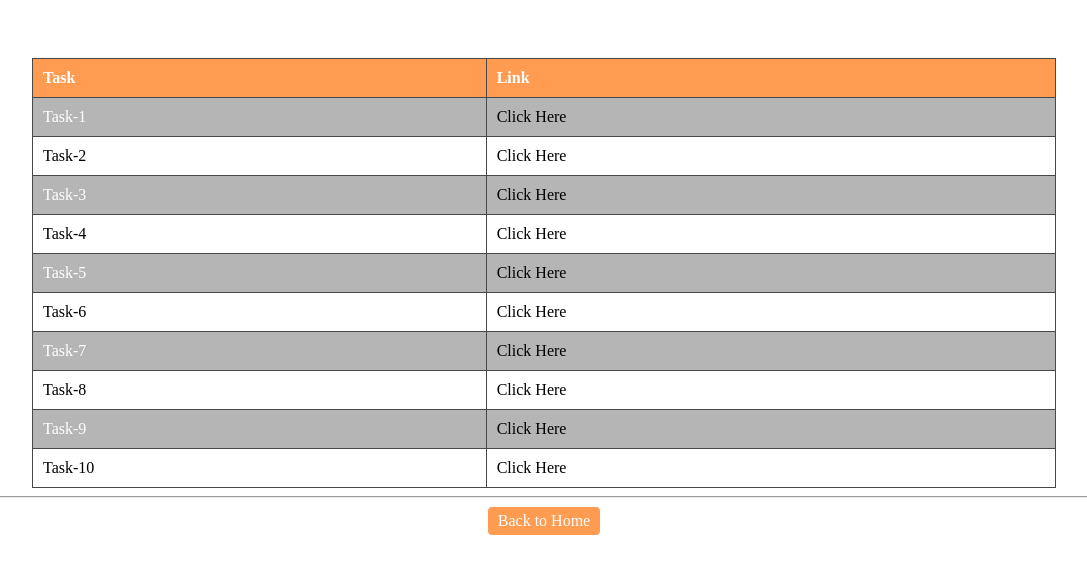
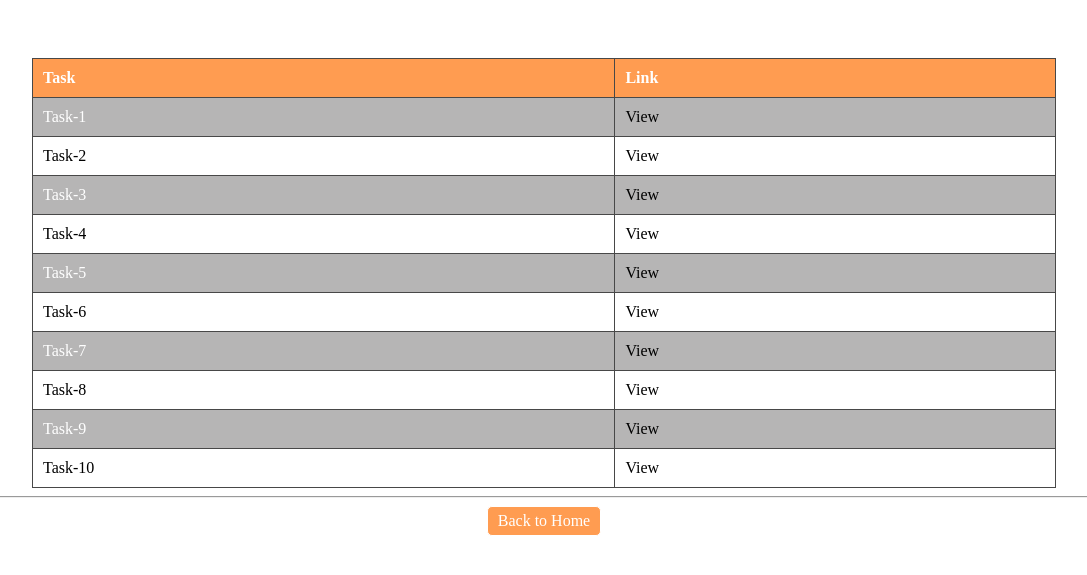
Before and after one commit to Leave-it-blank/MERN-STACK-ETHANUS-PROJECT, a plain HTML site: page HTML_Tasks/index.html in a window 1280 px wide. Shown: the part 75-650 px from the top of the page, without its empty margins (96-1183 px from the left). Drawn offline with Linux system fonts and the light colour scheme; a web font is replaced by a local one.

Commit message:
html FIX

```diff
--- a/HTML_Tasks/index.html
+++ b/HTML_Tasks/index.html
@@ -23,46 +23,46 @@
       </tr>
       <tr class="c-row">
         <td>Task-1</td>
-        <td><a href="src/task1.html" target="_blank">Click Here</a></td>
+        <td><a href="src/task1.html" target="_blank">View</a></td>
       </tr>
       <tr>
         <td>Task-2</td>
-        <td><a href="src/task2.html" target="_blank">Click Here</a></td>
+        <td><a href="src/task2.html" target="_blank">View</a></td>
       </tr>
       <tr class="c-row">
         <td>Task-3</td>
-        <td><a href="src/task3.html" target="_blank">Click Here</a></td>
+        <td><a href="src/task3.html" target="_blank">View</a></td>
       </tr>
       <tr>
         <td>Task-4</td>
-        <td><a href="src/task4.html" target="_blank">Click Here</a></td>
+        <td><a href="src/task4.html" target="_blank">View</a></td>
       </tr>
       <tr class="c-row">
         <td>Task-5</td>
-        <td><a href="src/task5.html" target="_blank">Click Here</a></td>
+        <td><a href="src/task5.html" target="_blank">View</a></td>
       </tr>
       <tr>
         <td>Task-6</td>
-        <td><a href="src/task6.html" target="_blank">Click Here</a></td>
+        <td><a href="src/task6.html" target="_blank">View</a></td>
       </tr>
       <tr class="c-row">
         <td>Task-7</td>
-        <td><a href="src/task7.html" target="_blank">Click Here</a></td>
+        <td><a href="src/task7.html" target="_blank">View</a></td>
       </tr>
       <tr>
         <td>Task-8</td>
-        <td><a href="src/task8.html" target="_blank">Click Here</a></td>
+        <td><a href="src/task8.html" target="_blank">View</a></td>
       </tr>
       <tr class="c-row">
         <td>Task-9</td>
         <td>
-          <a href="src/Task 9 task/task9.html" target="_blank">Click Here</a>
+          <a href="src/Task 9 task/task9.html" target="_blank">View</a>
         </td>
       </tr>
       <tr>
         <td>Task-10</td>
         <td>
-          <a href="src/Task 10 task/task10.html" target="_blank">Click Here</a>
+          <a href="src/Task 10 task/task10.html" target="_blank">View</a>
         </td>
       </tr>
     </table>
```
